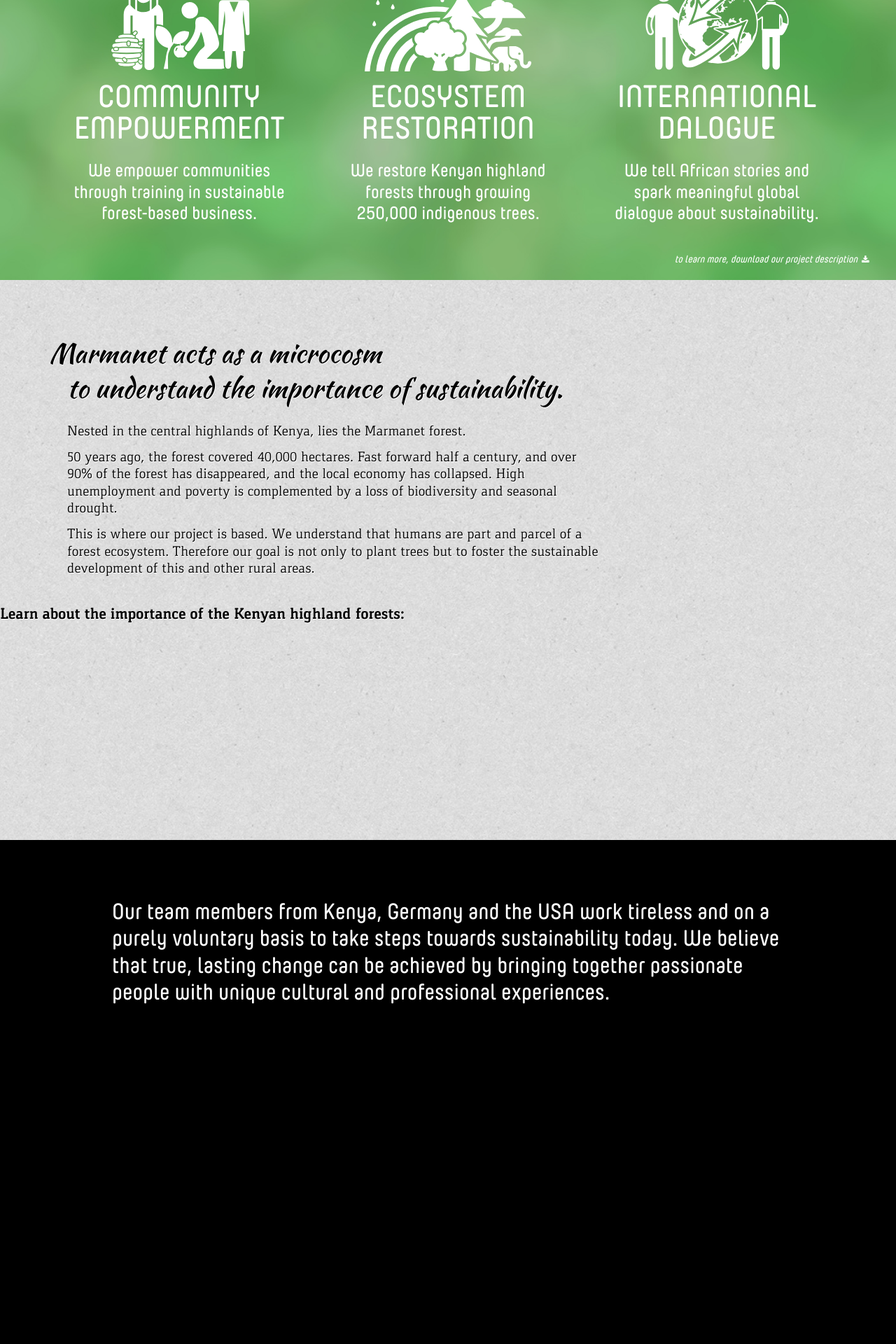
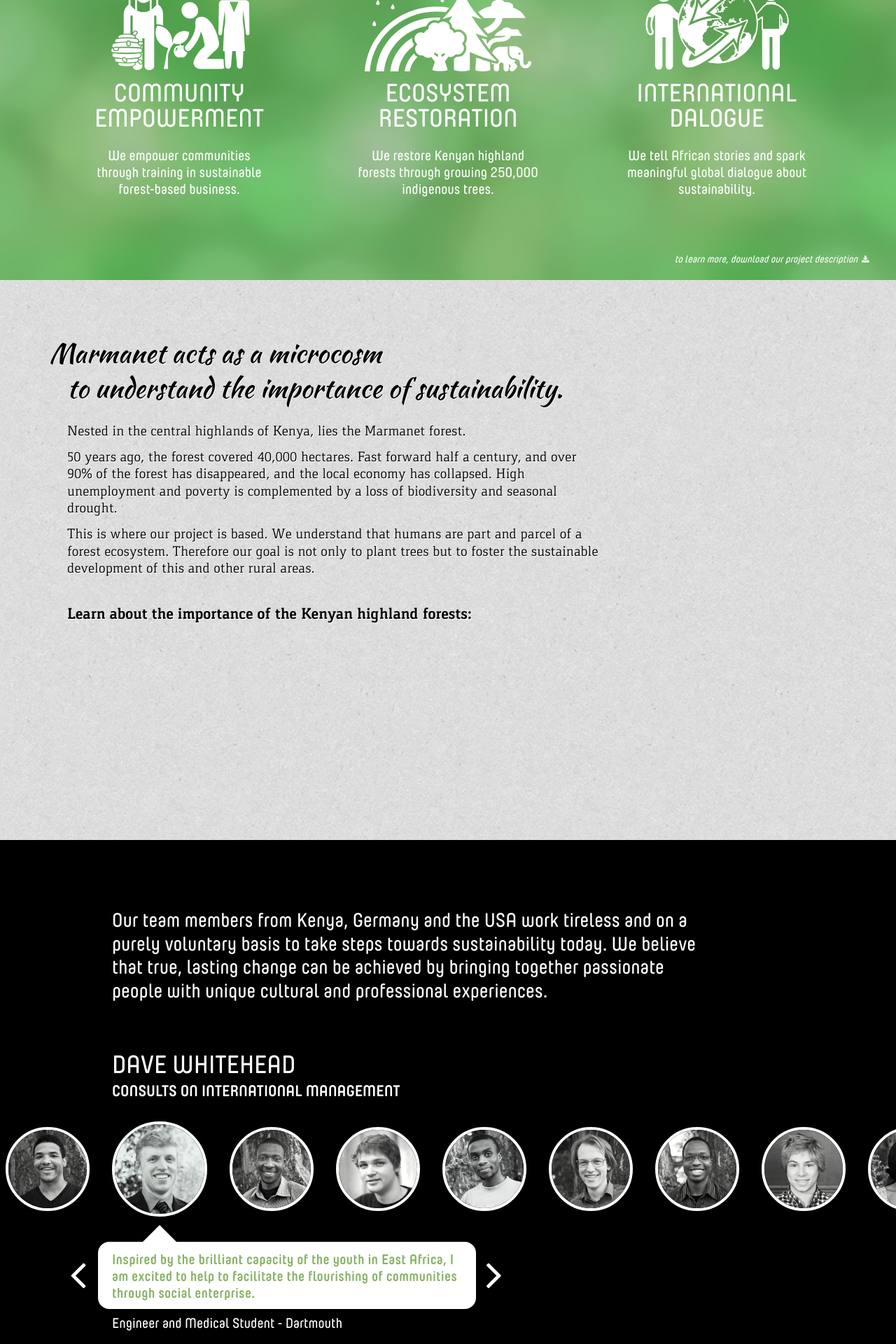
Before and after one commit to KijaniNGO/kijani.co, a PHP site: page / in a window 1280 px wide. Shown: the part 1200-3120 px from the top of the page at 70% size. Run offline with PHP 8.4, Linux system fonts and the light colour scheme; some libraries are stand-ins or nearby versions.

Commit message:
completed who section

```diff
--- a/css/styles.sass
+++ b/css/styles.sass
@@ -75,6 +75,7 @@
 	margin: 0
 	// min-height: 500px
 	position: relative
+	overflow-x: hidden
 
 #background
 	background: $green url(../img/pattern/greenbokeh.jpg) repeat
@@ -205,9 +206,9 @@
 	.intro
 		height: 30vh
 		p
-			font-size: 2.5vw
+			font-size: 3.5vh
 			font-weight: 600
-			width: 45vw
+			width: 18em
 			margin: 0 auto
 			margin-bottom: 0.7em
 	.areas
@@ -226,12 +227,15 @@
 				height: 18vh
 				margin-bottom: 1vh
 			h1
-				font-size: 3.5vw
+				font-size: 4.5vh
 				font-weight: 600
 				text-transform: uppercase
 				margin-bottom: 3vh
 			p
-				font-size: 2vw
+				font-size: 2.5vh
+				width: 13em
+				margin: 0 auto
+				font-weight: 600
 				font-weight: 600
 	.more
 		width: 90vw
@@ -266,23 +270,114 @@
 			font-size: 1.6vw
 			width: 60vw
 	.reasons
-		width: 85vwg
+		width: 85vw
 		margin: 5vh auto
 		h2
 			font-size: 1.8vw
 
 #who
-	padding-top: 10vh
+	padding-top: 12vh
 	.intro
 		p
-			font-size: 2.5vw
+			font-size: 3.5vh
 			font-weight: 600
 			text-align: left
+			max-width: 30em
 			width: 75vw
-			margin: 0 auto
+			height: 22vh
+			margin-left: 20vh
 			margin-bottom: 1em
+	.team
+		text-align: left
+		article
+			display: none
+			width: 105vh
+			margin-left: 20vh
+			h2
+				font-size: 4.5vh
+				font-weight: 600
+				text-transform: uppercase
+				margin-bottom: 1vh
+			h3
+				font-size: 2.8vh
+				font-weight: 800
+				text-transform: uppercase
+			.triangle
+				@include triangle(3em, white, up)
+				display: block
+				margin-top: 20vh
+				margin-left: 5.5vh
+			p
+				font-size: 2.5vh
+				font-weight: 800
+				letter-spacing: 0.01em
+				width: 27em
+				background: $white
+				color: $green
+				padding: 0.5em 1em 0.8em 1em
+				margin-left: -1em
+				border-radius: 2vh
+				height: 12vh
+			h4
+				font-size: 2.5vh
+				font-weight: 600
+				margin-top: -0.5vh
+			&.current
+				display: block
+		.portrait-container
+			width: 100%
+			overflow-x: hidden
+			margin-top: -38vh
+			margin-bottom: 0
+			div
+				width: 300vh
+				margin-left: -20vh
+				position: relative
+				left: 0
+				img
+					width: 15vh
+					border-radius: 100%
+					border: 0.3em solid white
+					float: left
+					margin: 2vh
+					@include transition(all 0.1s)
+					&:hover
+						width: 16vh
+						margin: 1.5vh
+				.focus
+					width: 17vh
+					margin: 2vh
+					margin-top: 1vh
+					&:hover
+						width: 17vh
+						margin: 2vh
+						margin-top: 1vh
+		.button-container
+			width: 115vh
+			margin-left: 12.5vh
+			margin-top: 4vh
+			.button
+				width: 3em
+				height: 3em
+				position: relative
+				font-size: 8vh
+				cursor: pointer
+				&#next-statement
+					left: 71vh
+				&:visited
+					box-shadow: none
 
 footer
+	position: relative
 	background: $red
 	@include linear-gradient(to center, darken($red, 6%))
-	height: 80px
+	box-shadow: inset 0 4px 3px rgba(black, 0.2)
+	padding: 1em
+	font-family: Yummo
+	font-weight: 800
+	text-transform: uppercase
+	text-align: right
+	color: rgba(black, 0.35)
+	text-shadow: 0 1px 2px rgba(white, 0.15)
+	a:hover
+		color: rgba(black, 0.2)
--- a/index.html
+++ b/index.html
@@ -26,7 +26,8 @@
 		</div>
 		<div class="slogan paper">
 			<h1>... right in your living room</h1>
-			<h2>By buying a Kenyan tree sapling for your living room <br>you enable us to reforest 100ha in the Kenyan highlands.</h2>
+			<h2>By purchasing a Kenyan tree sapling for your living room <br>
+			you enable us to reforest 100ha in the Kenyan highlands.</h2>
 		</div>
 		<nav id="nav"
 		data-0="position: static; margin-top: -48px"
@@ -40,7 +41,7 @@
 				<li class="what">        <a href="#what">what</a></li>
 				<li class="where">       <a href="#where">where</a></li>
 				<li class="who">         <a href="#who">who</a></li>
-				<li class="donate">      <a href="#how">donate</a></li>
+				<li class="donate">      <a href="#donate">donate</a></li>
 				<li class="tumblr">      <a href="http://blog.kijani.co">&#xf173;</a></li>
 				<li class="rss">         <a href="http://blog.kijani.co/rss">&#xf09e;</a></li>
 				<li class="facebook">    <a href="https://facebook.com/kijani.ngo">&#xf09a;</a></li>
@@ -71,7 +72,7 @@
 			</article>
 		</div>
 		<div class="more">
-			<p><a href="docs/Kijani Project Description v3.pdf">to learn more, download our project description</a><i class="fa fa-download"></i></p>
+			<p><a href="docs/Kijani Project Description v3.pdf" target="_blank">to learn more, download our project description</a><i class="fa fa-download"></i></p>
 		</div>
 	</section>
 	<section id="where" class="paper">
@@ -93,16 +94,111 @@
 			<p>Our team members from Kenya, Germany and the USA work tireless and on a purely voluntary basis to take steps towards sustainability today. We believe that true, lasting change can be achieved by bringing together passionate people with unique cultural and professional experiences.</p>
 		</div>
 		<div class="team">
-
+			<article id="armin-statement">
+				<h2>Armin Eichhorn</h2>
+				<h3>Develops our Business in Germany</h3>
+				<span class="triangle"></span>
+				<p>Business models get me excited as I venture to prove that you can make the world a better place and earn money at the same time.</p>
+				<h4>Entrepreneur &amp; Idealist - Berlin</h4>
+			</article>
+			<article id="daniel-statement">
+				<h2>Daniel Omondi </h2>
+				<h3>Oversees our Operations </h3>
+				<span class="triangle"></span>
+				<p>Working with UN Habitat has inspired me to use my bicultural experience and writing skills to advocate on behalf of marginalized youth in Africa.</p>
+				<h4>Writer &amp; Social Entrepreneur - Nairobi</h4>
+			</article>
+			<article id="dave-statement" class="current">
+				<h2>Dave Whitehead </h2>
+				<h3>Consults on International Management</h3>
+				<span class="triangle"></span>
+				<p>Inspired by the brilliant capacity of the youth in East Africa, I am excited to help to facilitate the flourishing of communities through social enterprise. </p>
+				<h4>Engineer and Medical Student - Dartmouth</h4>
+			</article>
+			<article id="david-statement">
+				<h2>David Oyaga</h2>
+				<h3>Engages the Local Community</h3>
+				<span class="triangle"></span>
+				<p>Communities cannot be developed. They can only be empowered to find adapted solutions to their own problems. This is what I desire to do.</p>
+				<h4>Community worker - Nairobi</h4>
+			</article>
+			<article id="jannis-statement">
+				<h2>Jannis Funk</h2>
+				<h3>Consults and Promotes our German Operations</h3>
+				<span class="triangle"></span>
+				<p>Many might dream about fighting climate change and making Earth a better place. My passion is the alignment of dreaming and doing.</p>
+				<h4>Screenwriter &amp; Filmproducer - Marburg</h4>
+			</article>
+			<article id="dickens-statement">
+				<h2>Dickens Likhanga</h2>
+				<h3>Works Closely with our Kenyan Partners</h3>
+				<span class="triangle"></span>
+				<p>I am inspired by the power of technology to facilitate dialogue around the world as we fight to find common solutions to the sustainability crisis. </p>
+				<h4>Network Engineer &amp; Entrepreneur - Nairobi</h4>
+			</article>
+			<article id="tobias-statement">
+				<h2>Tobias Lohse </h2>
+				<h3>Coordinates our International Team</h3>
+				<span class="triangle"></span>
+				<p>Living in Kenya has inspired me to use my organizational and design skills to creatively promote social justice and fight climate change.</p>
+				<h4>Scholar, Designer &amp; Developer - Berlin</h4>
+			</article>
+			<article id="haron-statement">
+				<h2>Haron Mambe</h2>
+				<h3>Researches the Project Context</h3>
+				<span class="triangle"></span>
+				<p>I desire to eliminate poverty-based inequities that have robbed so many of the opportunity to better their lives. The law is my way of affecting this change.</p>
+				<h4>Legal practitioner - Nairobi</h4>
+			</article>
+			<article id="urs-statement">
+				<h2>Urs Dieterich </h2>
+				<h3>Consults on Forest Management and Governance</h3>
+				<span class="triangle"></span>
+				<p>The convergence of socioeconomic and ecological perspectives with drive and humility is where magic happens for the future we want.</p>
+				<h4>Environment &amp; International Youth Advocate - Yale</h4>
+			</article>
+			<article id="liz-statement">
+				<h2>Liz Wasirimba </h2>
+				<h3>Develops Business Models for the Community</h3>
+				<span class="triangle"></span>
+				<p>I am inspired by developing sustainable business models that empower young Kenyans and support the cause of conserving the environment.</p>
+				<h4>Economist &amp; Entrepreneur - Nairobi</h4>
+			</article>
+			<article id="zach-statement">
+				<h2>Zach Harris </h2>
+				<h3>Crafts our Visual Narrative</h3>
+				<span class="triangle"></span>
+				<p>Inspired by the passion of our international team members, I apply my experience as a visual designer and illustrator to communicate our vision. </p>
+				<h4>Graphic Designer &amp; Storyteller - Chicago</h4>
+			</article>
+			<div class="portrait-container">
+				<div id="portraits">
+					<img src="img/portrait/armin.jpg"    id="armin">
+					<img src="img/portrait/daniel.jpg"   id="daniel">
+					<img src="img/portrait/dave.jpg"     id="dave" class="focus">
+					<img src="img/portrait/david.jpg"    id="david">
+					<img src="img/portrait/jannis.jpg"   id="jannis">
+					<img src="img/portrait/dickens.jpg"  id="dickens">
+					<img src="img/portrait/tobias.jpg"   id="tobias">
+					<img src="img/portrait/haron.jpg"    id="haron">
+					<img src="img/portrait/urs.jpg"      id="urs">
+					<img src="img/portrait/liz.jpg"      id="liz">
+					<img src="img/portrait/zach.jpg"     id="zach">
+				</div>
+			</div>
+			<div class="button-container">
+				<span class="button" id="prev-statemet"><i class="fa fa-angle-left"></i></span>
+				<span class="button" id="next-statement"><i class="fa fa-angle-right"></i></span>
+			</div>
 		</div>
 	</section>
-	<section id="how" class="paper">
+	<section id="donate" class="paper">
 		DONATE
 	</section>
 	<footer>
-		FOOTER
+		<a href="">contact@kijani.co</a>
 	</footer>
-
+	<!-- SCRIPTS -->
 	<script type="text/javascript" src="js/skrollr.min.js"> </script>
 	<script type="text/javascript">
 		var s = skrollr.init({
@@ -111,6 +207,7 @@
 		});
 	</script>
 	<script type="text/javascript" src="js/jquery.min.js"> </script>
-
+	<script src="js/teamstatements.js"></script>
+	<!-- /SCRIPTS -->
 </body>
 </html>
```
Also changed, not shown: index_.html (deleted, +0 -313 lines), css/styles.css. Lines whose indentation alone changed are shown as unchanged.
